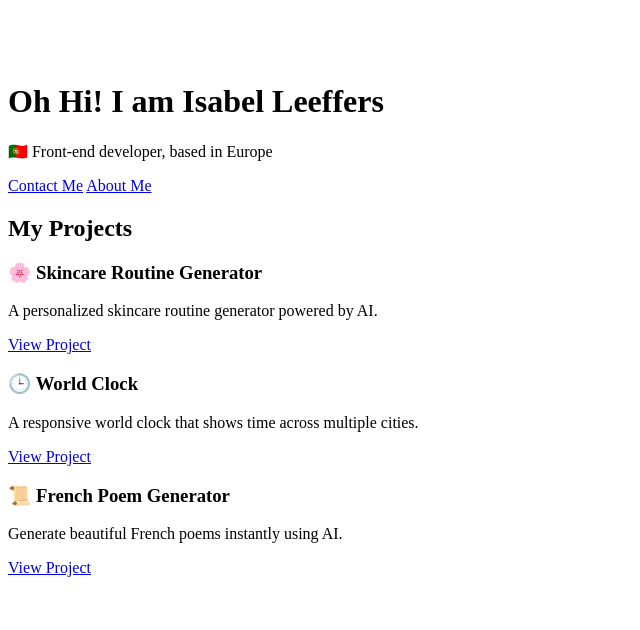
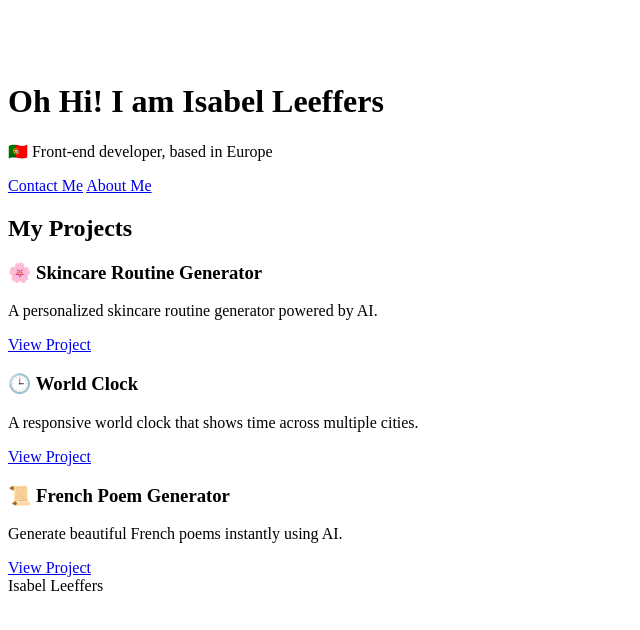
Before and after one commit to Ileeffa/Responsive-week-1, a plain HTML site: page index.html in a window 1280 px wide. Shown: the whole page, without its empty margins (0-640 px from the left). Drawn offline with Linux system fonts and the light colour scheme.

Commit message:
Update index.html

```diff
--- a/index.html
+++ b/index.html
@@ -49,4 +49,16 @@
       </div>
     </div>
   </body>
+  <!-- 🔥 Navigation Header -->
+<header class="site-header">
+  <div class="logo">Isabel Leeffers</div>
+  <nav>
+    <ul class="nav-links">
+      <li><a href="index.html">Home</a></li>
+      <li><a href="about.html">About Me</a></li>
+      <li><a href="contact.html">Contact Me</a></li>
+    </ul>
+  </nav>
+</header>
+
 </html>
```
